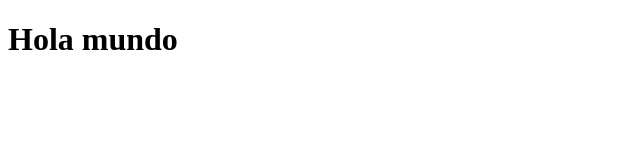
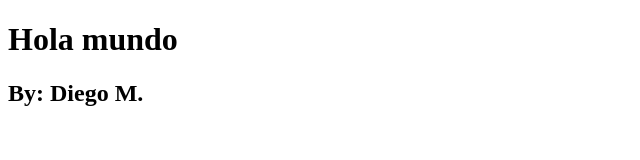
Before and after one commit to Diegomer23/ejemplobedu, a plain HTML site: page index.html in a window 1280 px wide. Shown: the whole page, without its empty margins (0-640 px from the left). Drawn offline with Linux system fonts and the light colour scheme.

Commit message:
se agrego al autor

```diff
--- a/index.html
+++ b/index.html
@@ -8,5 +8,6 @@
 </head>
 <body>
     <h1>Hola mundo</h1>
+    <h2>By: Diego M.</h2>
 </body>
 </html>
```
Also changed, not shown: prueba.txt (added).
